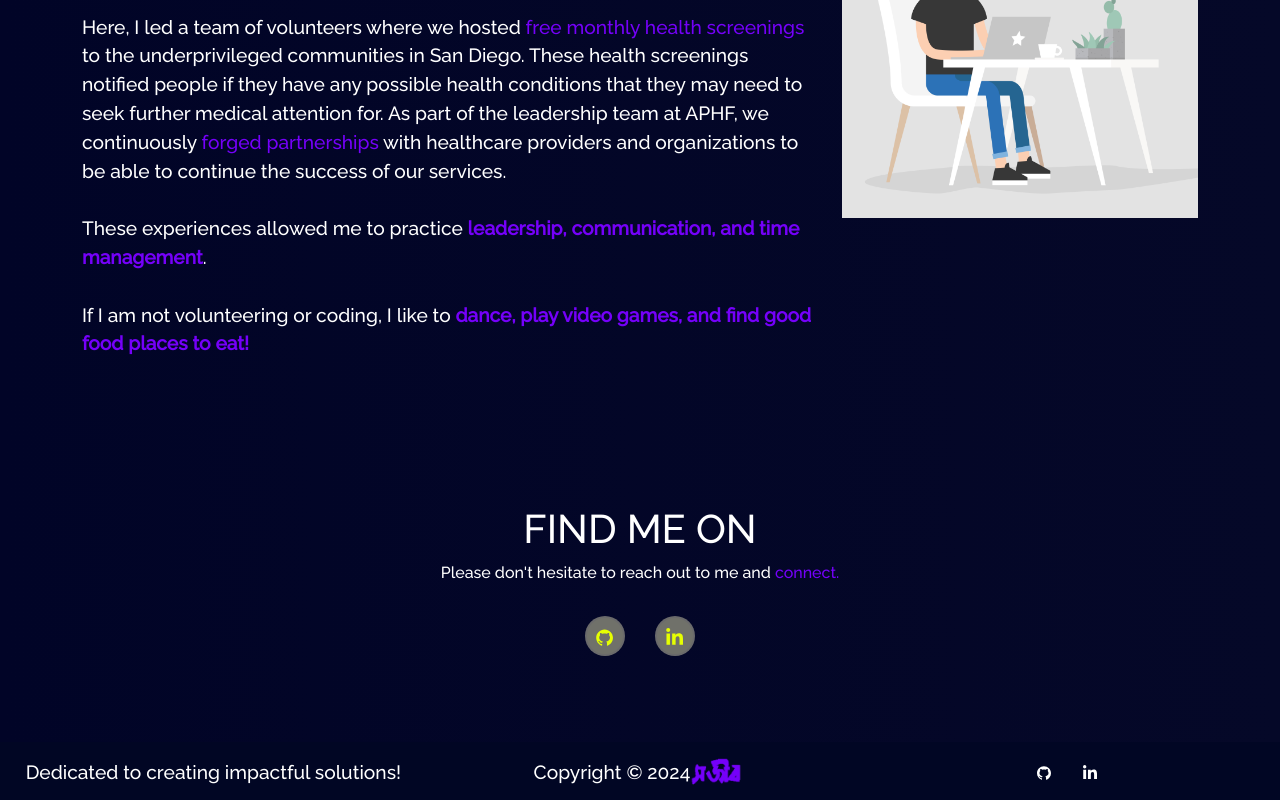
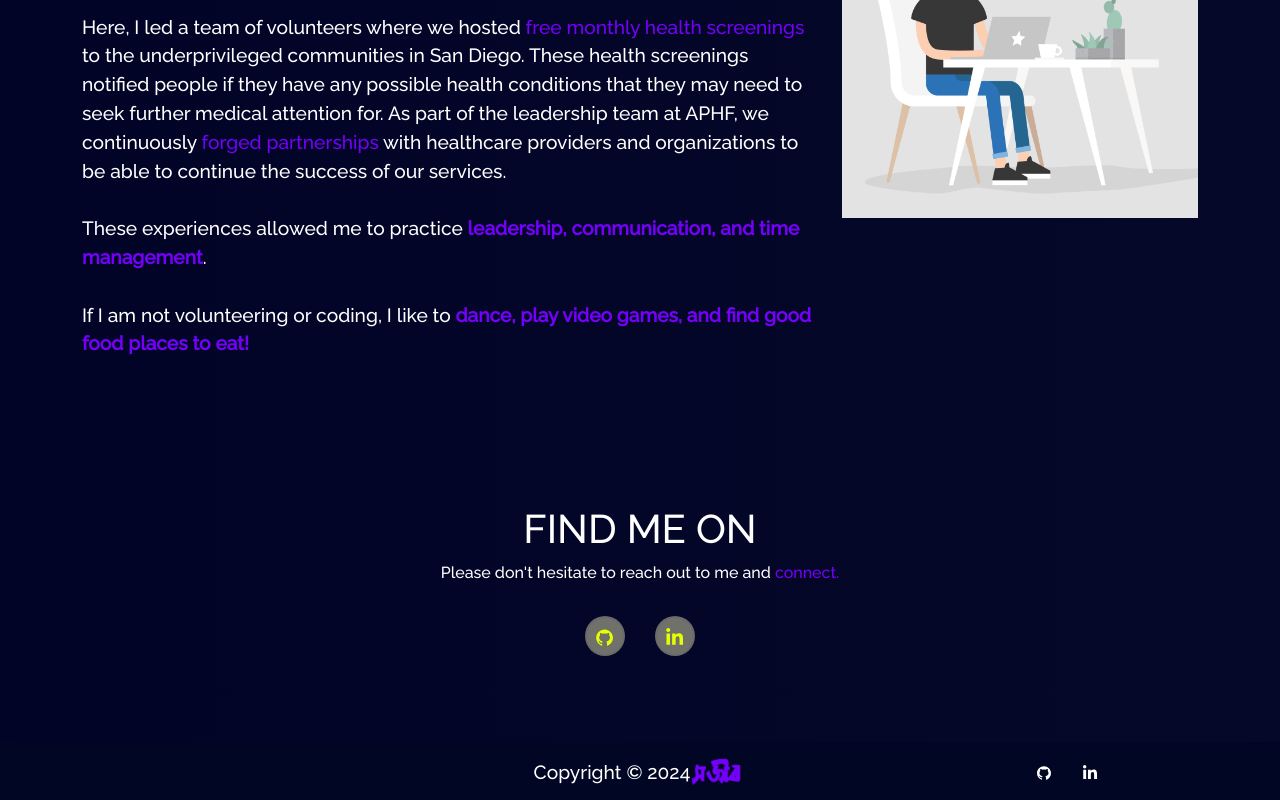
Before and after one commit to dianapnle/dianapnle.github.io, a React (Create React App) app: page /#/ in a window 1280 px wide. Shown: the part 2104-2904 px from the top of the page. Built offline with nearby package versions, Linux system fonts and the light colour scheme.

Commit message:
updated resume

```diff
--- a/src/components/Footer/Footer.jsx
+++ b/src/components/Footer/Footer.jsx
@@ -15,7 +15,7 @@ const Footer = () => {
       <Container fluid className="footer">
         <Row>
           <Col md="4" className="footer-copywright">
-            <span>Dedicated to creating impactful solutions!</span>
+
           </Col>
           <Col md="4" className="footer-copywright">
             <span>Copyright © {year}</span>
--- a/src/pages/Projects.jsx
+++ b/src/pages/Projects.jsx
@@ -25,6 +25,7 @@ const Projects = () => {
               title="UrbanSteps"
               description="Urban Steps is a website and online directory that helps people discover and get involved in local dance studios in their area. Urban Steps' users can view dance studios, instructors,classes, and write reviews. Studio owners can add instructors to their studios and be able to have class schedules on here too! The backend of Spirited Get Away is built on SQL, sequelize, and express with a PostgreSQL database. Frontend rendering is handled with React and Redux."
               ghLink="https://github.com/dianapnle/UrbanSteps"
+              demoLink="https://urbansteps.onrender.com/"
             />
           </Col>
 
@@ -35,6 +36,7 @@ const Projects = () => {
               title="Spirited Away"
               description="Spirited Get Away is a clone of the website Airbnb, an online market place that connects people who are looking for accomodations in a particular area with people who are renting out their properties. The backend of Spirited Get Away is built on SQL, sequelize, and express with a PostgreSQL database. Frontend rendering is handled with React and Redux."
               ghLink="https://github.com/dianapnle/spirited-away"
+              demoLink="https://spirited-away.onrender.com/"
             />
           </Col>
           <Col md={4} className="project-card">
@@ -44,6 +46,7 @@ const Projects = () => {
               title="X-Talk"
               description="Cross-Talk is a clone of the website Discord, a free app that allows users to communicate in real time using text. Similarly, Cross-Talk allows for users to organize servers and smaller communities, rather than having a single central community. Users can join any public server and also create a smaller server for a group of friends.The backend of Cross-Talk is built on SQLAlchemy, Flask, python with a PostgreSQL database, AWS to handle media, and SocketIO for real-time messaging.  Frontend rendering is handled with React and Redux."
               ghLink="https://github.com/apatel978/Discord-Clone-XTalk"
+              demoLink="https://xtalk-h48u.onrender.com/"
             />
           </Col>
         </Row>
```
Also changed, not shown: 11 other files (tests, documents, lock files or other folders).
